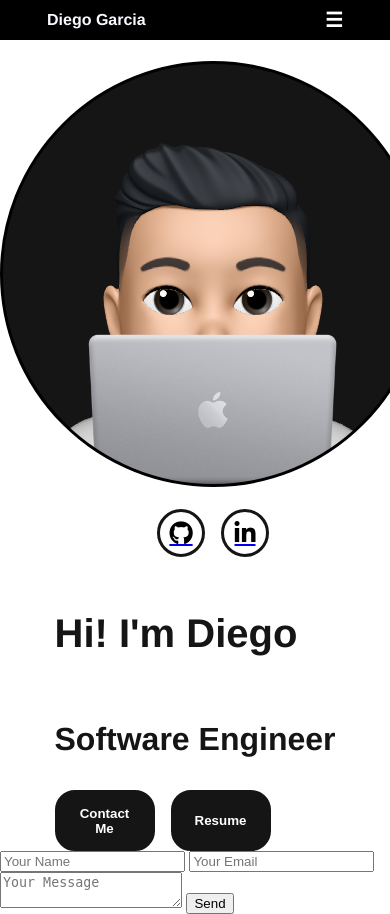
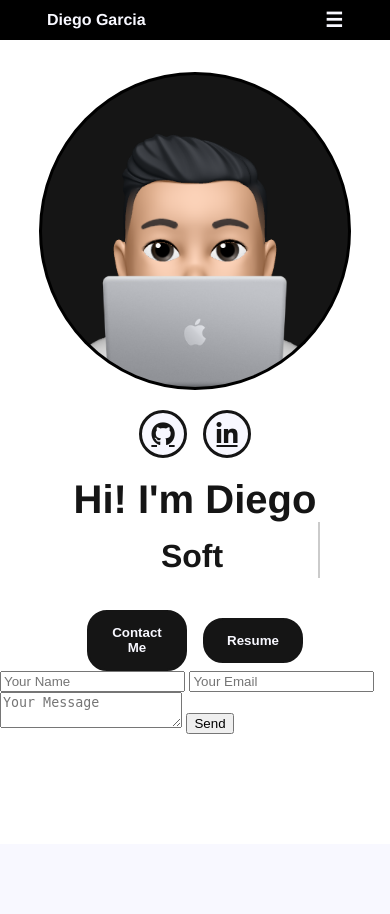
Before and after one commit to diegoIsBuilding/dg-portfolio, a Flask app: page / in a window 390 px wide. After the commit the page ends 734 px from the top, so only its background shows below. Run offline with Flask 3, Linux system fonts and the light colour scheme.

Commit message:
Working on hero section

```diff
--- a/static/css/styles.css
+++ b/static/css/styles.css
@@ -22,7 +22,12 @@
     display: flex;
     justify-content: center;
     align-items: center;
+    position: -webkit-sticky; /* For Safari */
+    position: sticky;
+    top: 0;
+    z-index: 1000;
 }
+
 
 nav {
     width: 100%;
@@ -56,7 +61,7 @@
     display: none;
     font-size: 20px;
     font-weight: 800;
-    color: white;
+    color: ghostwhite;
 }
 
 /* ========================================
@@ -77,38 +82,54 @@
     flex-direction: column;
     justify-content: center;
     align-items: center;
-    /* border-style: solid;
-    border-color: black; */
 }
 .intro-container {
     display: flex;
     flex-direction: column;
     align-items: flex-start;
     justify-content: center;
-    /* border-style: solid;
-    border-color: black; */
 }
 
 .hero-left h1 {
     font-size: 2.5rem;
     color: #151515;
-    /* border-style: solid;
-    border-color: black; */
+    margin: 0;
+    padding: 0;
 }
 
 .hero-left h3 {
     font-size: 2rem;
     font-weight: 600;
     color: #151515;
-    /* border-style: solid;
-    border-color: black; */
+    margin: 0;
+    padding-top: 1rem;
 }
+
+/* Typewritter Effect */
+@keyframes blinkCursor {
+    from { border-right-color: #151515; }
+    to { border-right-color: transparent; }
+  }
+
+  .profession {
+    height: 3.5rem;
+    border-right: 2px solid #151515;
+    font-size: 2rem;
+    font-weight: 600;
+    color: #151515;
+    padding-right: 0.25rem;
+    animation: blinkCursor 0.75s steps(40) infinite;
+    white-space: nowrap;
+    overflow: hidden;
+  }
+
+
 .links-container {
     display: flex;
     flex-direction: row;
-    /* border-style: solid;
-    border-color: black;  */
     gap: 1em;
+    margin-top: 2em;
+    padding: 0;
 }
 
 .hero-left button {
@@ -116,7 +137,7 @@
     border-color: #151515;
     padding: 1em;
     background: #151515;
-    color: white;
+    color: ghostwhite;
     font-weight: 600;
     cursor: pointer;
     transition: 0.3 all ease;
@@ -124,7 +145,12 @@
     width: 100px;
     align-items: flex-start;
     justify-content: center;
-
+    transition: background-color 1s;
+}
+.hero-left button:hover {
+    border-color: #151515;
+    background: ghostwhite;
+    color: #151515;
 }
 
 .hero-right {
@@ -159,42 +185,63 @@
 .hero-right span {
     border-style: solid;
     border-color: #151515;
-    background: white;
+    background: ghostwhite;
     border-radius: 50%;
-    width: 3em; /* Adjust based on your design */
-    height: 3em; /* Make it equal to width to get a circle */
+    width: 3em;
+    height: 3em;
 }
 .github-link, .linkedin-link {
-    display: flex; /* Establishes this element as a flex container */
-    justify-content: center; /* Centers flex items on the main axis */
-    align-items: center; /* Centers flex items on the cross axis */
-    /* Set a specific height and width to ensure enough space for centering */
-    height: 50px; /* Example height */
-    width: 50px; /* Example width */
-}
-
-/* Optionally, style the <a> tags to ensure they take up the full size of the span for better clickability */
-.github-link a, .linkedin-link a {
     display: flex;
     justify-content: center;
     align-items: center;
-    height: 100%;
-    width: 100%;
+    height: 50px;
+    width: 50px;
 }
-
+.github-link a,
+.linkedin-link a,
+.github-link a i,
+.linkedin-link a i {
+    display: flex;
+    justify-content: center;
+    align-items: center;
+    border-radius: 50%;
+    height: 50px;
+    width: 50px;
+    color: #151515;
+    transition: background-color 1s;
+}
 .github-link i, .linkedin-link i {
-    /* Example: change the font-size for larger icons */
-    font-size: 24px; /* Adjust as needed */
-    color: #000; /* Example color - change as needed */
+    font-size: 24px;
+    color: #151515;
 }
-
-
-
+.linkedin-link:hover a,
+.linkedin-link:hover a i,
+.github-link:hover a,
+.github-link:hover a i{
+    border-color: #151515;
+    background: #151515;
+    color: ghostwhite;
+    border-radius: 50%;
+    height: 50px;
+    width: 50px;
+    font-size: 24px;
+    display: flex;
+    justify-content: center;
+    align-items: center;
+    transition: background-color 1s;
+}
 
 /* ========================================
 ======================================== */
 
 @media screen and (max-width:768px) {
+    .navigation-header {
+        position: -webkit-sticky; /* For Safari */
+        position: sticky;
+        top: 0;
+        z-index: 1000;
+    }
+
     .logo-container > a {
     color: ghostwhite;
     text-decoration: none;
@@ -225,6 +272,8 @@
     ==============Mobile Hero Section============== */
     #hero-section {
         display: flex;
+        flex-direction: column;
+        align-items: center;
     }
     .hero-right {
         flex: 1;
@@ -233,9 +282,46 @@
     .hero-left {
         order: 2;
     }
+    .hero-left, .hero-right {
+        width: 100%;
+        text-align: center;
+    }
+    .hero-right {
+        padding-top: 1rem;
+        margin-top: 1rem;
+    }
+    .hero-right .right-image {
+        width: 80%;
+        height: 0;
+        padding-top: 80%;
+        position: relative;
+        margin: 0 auto;
+        border-radius: 50%;
+        overflow: hidden;
+    }
+
+    .hero-right .right-image img {
+        position: absolute;
+        top: 0;
+        left: 0;
+        width: 100%;
+        height: 100%;
+        object-fit: cover;
+    }
     .intro-container, .links-container {
-        padding-left: 0;
+        align-items: center;
     }
+    .hero-left h1, .hero-left h3, .profession {
+        text-align: center;
+    }
+    .profession {
+        min-width: 250px;
+        margin: 0 auto;
+    }
+    body, html {
+        overflow-x: hidden; /* Prevent horizontal scrolling */
+    }
+
 /* ========================================
 ======================================== */
 }
--- a/templates/index.html
+++ b/templates/index.html
@@ -34,7 +34,7 @@
         <div class="hero-left">
             <div class="intro-container">
                 <h1 class="intro">Hi! I'm Diego</h1>
-                <h3 class="profession">Software Engineer</h3>
+                <h3 class="profession"></h3>
                 <div class="links-container">
                     <button class="contact-me">Contact Me</button>
                     <button class="resume">Resume</button>
```
Also changed, not shown: static/js/index.js (+36 -0 lines).
